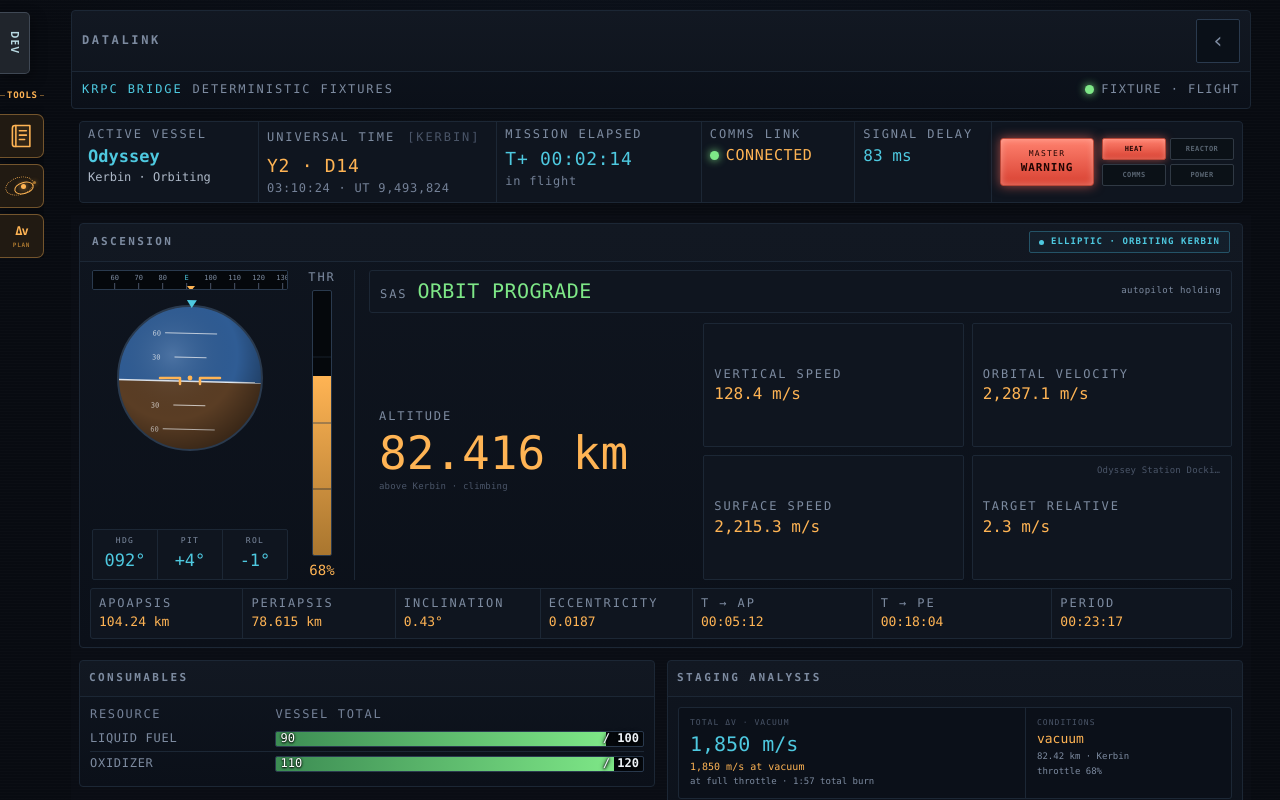
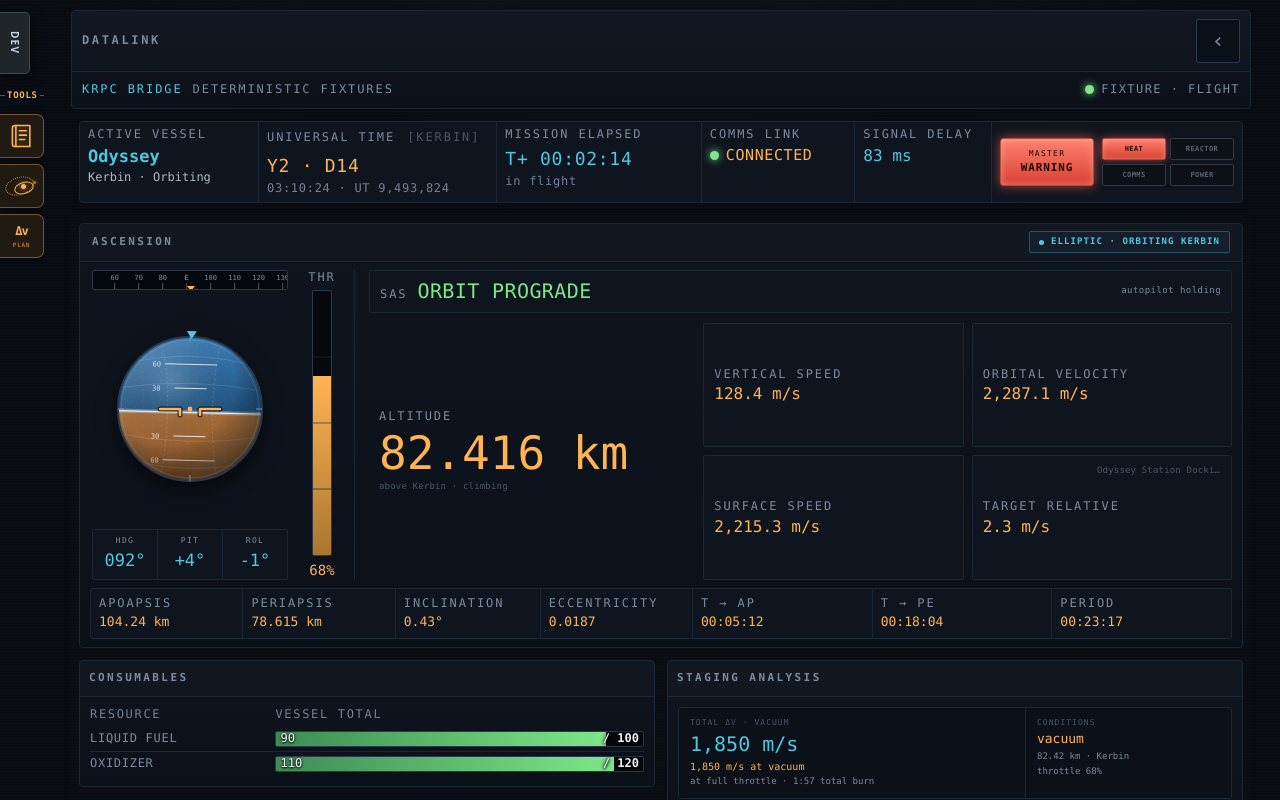
Before and after one commit to SacredWoobie/woobies-mission-control, a React (Vite) app in the folder frontend/: page / in a window 1280 px wide. Shown: the top 800 px of the page. Built offline with nearby package versions, Linux system fonts and the light colour scheme.

Commit message:
Polish and center Ascension navball

```diff
--- a/frontend/src/components/AscensionPanel.tsx
+++ b/frontend/src/components/AscensionPanel.tsx
@@ -45,9 +45,52 @@ function Navball({ heading, pitch, roll }: { heading?: number; pitch?: number; r
   const offset = pitch * .8;
   return (
     <svg aria-label={`Pitch ${Math.round(pitch)}, roll ${Math.round(roll)}, heading ${Math.round(normalHeading(heading) ?? 0)}`} className="navball" viewBox="0 0 168 168">
-      <defs><clipPath id="react-navball-clip"><circle cx="84" cy="84" r="72" /></clipPath><radialGradient id="react-navball-shade" cx="38%" cy="34%" r="75%"><stop offset="0%" stopColor="#fff" stopOpacity=".14" /><stop offset="60%" stopColor="#000" stopOpacity="0" /><stop offset="100%" stopColor="#000" stopOpacity=".45" /></radialGradient></defs>
-      <g clipPath="url(#react-navball-clip)"><g transform={`rotate(${-roll} 84 84)`}><g transform={`translate(0 ${offset})`}><rect className="nav-sky" x="12" y="-132" width="144" height="216" /><rect className="nav-ground" x="12" y="84" width="144" height="216" /><line className="nav-horizon" x1="12" x2="156" y1="84" y2="84" />{[-60,-30,30,60].map((degree) => <g key={degree}><line className="pitch-line" x1={degree % 60 === 0 ? 58 : 68} x2={degree % 60 === 0 ? 110 : 100} y1={84 - degree * .8} y2={84 - degree * .8} /><text className="pitch-label" x="54" y={87 - degree * .8}>{Math.abs(degree)}</text></g>)}</g></g><circle cx="84" cy="84" fill="url(#react-navball-shade)" r="72" /></g>
-      <circle className="nav-ring" cx="84" cy="84" r="72" /><path className="aircraft" d="M54 84 h20 v6 M114 84 h-20 v6" /><circle className="aircraft-dot" cx="84" cy="84" r="2.4" /><path className="roll-pointer" d="M84 14 l-5 -8 h10 z" transform={`rotate(${-roll} 84 84)`} />
+      <defs>
+        <clipPath id="react-navball-clip"><circle cx="84" cy="84" r="72" /></clipPath>
+        <linearGradient id="react-navball-sky" x1="0" x2="0" y1="0" y2="1">
+          <stop offset="0%" stopColor="#74c9f4" /><stop offset="48%" stopColor="#438dcc" /><stop offset="100%" stopColor="#20527f" />
+        </linearGradient>
+        <linearGradient id="react-navball-ground" x1="0" x2="0" y1="0" y2="1">
+          <stop offset="0%" stopColor="#a66b36" /><stop offset="48%" stopColor="#724725" /><stop offset="100%" stopColor="#34251d" />
+        </linearGradient>
+        <radialGradient id="react-navball-shade" cx="37%" cy="31%" r="78%">
+          <stop offset="0%" stopColor="#fff" stopOpacity=".18" /><stop offset="56%" stopColor="#000" stopOpacity="0" /><stop offset="100%" stopColor="#000" stopOpacity=".56" />
+        </radialGradient>
+        <linearGradient id="react-navball-glass" x1="0" x2="1" y1="0" y2="1">
+          <stop offset="0%" stopColor="#fff" stopOpacity=".20" /><stop offset="32%" stopColor="#fff" stopOpacity=".035" /><stop offset="68%" stopColor="#71d7ff" stopOpacity="0" /><stop offset="100%" stopColor="#000" stopOpacity=".18" />
+        </linearGradient>
+        <pattern id="react-navball-texture" width="9" height="9" patternUnits="userSpaceOnUse">
+          <circle cx="1.5" cy="1.5" r=".55" fill="#fff" opacity=".10" /><circle cx="6" cy="5" r=".45" fill="#08101a" opacity=".14" />
+        </pattern>
+      </defs>
+      <g clipPath="url(#react-navball-clip)">
+        <g transform={`rotate(${-roll} 84 84)`}>
+          <g transform={`translate(0 ${offset})`}>
+            <rect className="nav-sky" x="12" y="-132" width="144" height="216" />
+            <rect className="nav-ground" x="12" y="84" width="144" height="216" />
+            <g className="nav-grid">
+              <path className="nav-grid-line longitude" d="M42 -20 C68 22 68 146 42 188" />
+              <path className="nav-grid-line longitude" d="M126 -20 C100 22 100 146 126 188" />
+              <path className="nav-grid-line latitude" d="M14 38 Q84 18 154 38" />
+              <path className="nav-grid-line latitude" d="M12 61 Q84 49 156 61" />
+              <path className="nav-grid-line latitude" d="M12 107 Q84 119 156 107" />
+              <path className="nav-grid-line latitude" d="M14 130 Q84 150 154 130" />
+            </g>
+            <line className="nav-horizon-glow" x1="12" x2="156" y1="84" y2="84" />
+            <line className="nav-horizon" x1="12" x2="156" y1="84" y2="84" />
+            {[-60,-30,30,60].map((degree) => <g key={degree}><line className="pitch-line" x1={degree % 60 === 0 ? 58 : 68} x2={degree % 60 === 0 ? 110 : 100} y1={84 - degree * .8} y2={84 - degree * .8} /><text className="pitch-label" x="54" y={87 - degree * .8}>{Math.abs(degree)}</text></g>)}
+          </g>
+        </g>
+        <circle cx="84" cy="84" fill="url(#react-navball-texture)" r="72" />
+        <circle cx="84" cy="84" fill="url(#react-navball-shade)" r="72" />
+        <circle className="nav-glass" cx="84" cy="84" fill="url(#react-navball-glass)" r="70" />
+      </g>
+      <circle className="nav-inner-ring" cx="84" cy="84" r="69" />
+      <circle className="nav-ring" cx="84" cy="84" r="72" />
+      <g className="nav-bezel-ticks"><line x1="84" x2="84" y1="12" y2="18" /><line x1="84" x2="84" y1="150" y2="156" /><line x1="12" x2="18" y1="84" y2="84" /><line x1="150" x2="156" y1="84" y2="84" /></g>
+      <path className="aircraft aircraft-shadow" d="M54 84 h20 v6 M114 84 h-20 v6" />
+      <path className="aircraft" d="M54 84 h20 v6 M114 84 h-20 v6" />
+      <circle className="aircraft-dot" cx="84" cy="84" r="2.4" /><path className="roll-pointer" d="M84 14 l-5 -8 h10 z" transform={`rotate(${-roll} 84 84)`} />
     </svg>
   );
 }
@@ -179,7 +222,8 @@ export function AscensionPanel({ snapshot }: { snapshot: TelemetrySnapshot }) {
     >
       <div className="asc-cockpit">
         <div className="asc-instrument-column">
-          <div className="navwrap"><div className="heading-tape"><HeadingTape heading={heading} /></div><Navball heading={heading} pitch={pitch} roll={roll} /></div>
+          <div className="heading-tape"><HeadingTape heading={heading} /></div>
+          <div className="navball-stage"><Navball heading={heading} pitch={pitch} roll={roll} /></div>
           <div aria-label="Attitude readout" className="attitude-strip">
             <div><span className="label">HDG</span><span>{formatHeadingDegrees(heading)}&deg;</span></div>
             <div><span className="label">PIT</span><span>{formatAttitudeDegrees(pitch, true)}&deg;</span></div>
--- a/frontend/src/styles.css
+++ b/frontend/src/styles.css
@@ -1077,7 +1077,7 @@ button { font: inherit; }
 .asc-trajectory.elliptic { border-color: #245367; color: var(--cyan); background: rgba(32,85,105,.12); }
 .asc-trajectory.suborbital, .asc-trajectory.trajectory { border-color: var(--rule-bright); color: var(--slate); background: rgba(64,78,94,.12); }
 .asc-cockpit { display: grid; min-width: 0; min-height: 310px; align-items: stretch; grid-template-columns: 200px 44px minmax(0,1fr); gap: 12px; }
-.asc-instrument-column { display: flex; min-width: 0; flex-direction: column; align-items: center; justify-content: space-between; gap: 8px; }
+.asc-instrument-column { display: grid; min-width: 0; min-height: 0; align-items: center; justify-items: center; grid-template-rows: 20px minmax(0,1fr) auto; gap: 8px; }
 .sas-box { display: flex; min-width: 0; min-height: 43px; padding: 8px 10px; border: 1px solid var(--rule); border-radius: 3px; background: var(--panel); align-items: center; justify-content: space-between; gap: 12px; }
 .sas-primary { display: flex; min-width: 0; align-items: baseline; gap: 10px; }
 .sas-val { overflow: hidden; color: var(--green); font-size: 20px; line-height: 1.15; letter-spacing: .02em; text-overflow: ellipsis; white-space: nowrap; }
@@ -1094,16 +1094,24 @@ button { font: inherit; }
 .asc-flight-subtitle { overflow: hidden; color: var(--slate-dim); font-size: 9px; letter-spacing: .02em; text-overflow: ellipsis; white-space: nowrap; }
 .target-metric { position: relative; }
 .target-metric .asc-flight-subtitle { position: absolute; top: 9px; right: 10px; max-width: 48%; text-align: right; }
-.navwrap { display: flex; flex: 0 0 auto; flex-direction: column; align-items: center; gap: 4px; }
-.navball { width: 168px; height: 168px; }
+.navball-stage { display: grid; width: 100%; min-height: 0; place-items: center; }
+.navball { width: 168px; height: 168px; overflow: visible; filter: drop-shadow(0 7px 10px rgba(0,0,0,.5)); }
 .nav-empty, .nav-ring { fill: #05080c; stroke: var(--rule-bright); stroke-width: 2; }
 .nav-ring { fill: none; }
-.nav-sky { fill: var(--sky); }
-.nav-ground { fill: var(--ground); }
-.nav-horizon { stroke: #dfe7f0; stroke-width: 1.5; }
-.pitch-line { stroke: rgba(255,255,255,.7); stroke-width: 1; }
-.pitch-label { fill: rgba(255,255,255,.72); font: 7px var(--mono); text-anchor: end; }
+.nav-inner-ring { fill: none; stroke: rgba(116,201,244,.22); stroke-width: 1; }
+.nav-sky { fill: url(#react-navball-sky); }
+.nav-ground { fill: url(#react-navball-ground); }
+.nav-grid-line { fill: none; stroke: rgba(229,244,255,.22); stroke-width: .8; }
+.nav-grid-line.longitude { stroke-dasharray: 2 2.5; }
+.nav-grid-line.latitude { stroke: rgba(229,244,255,.18); }
+.nav-horizon-glow { stroke: rgba(255,255,255,.28); stroke-width: 4; }
+.nav-horizon { stroke: #f2f7fb; stroke-width: 1.4; }
+.pitch-line { stroke: rgba(255,255,255,.82); stroke-width: 1; }
+.pitch-label { fill: rgba(255,255,255,.82); font: 7px var(--mono); text-anchor: end; }
+.nav-glass { mix-blend-mode: screen; }
+.nav-bezel-ticks { stroke: #7f9aad; stroke-width: 1; }
 .aircraft { fill: none; stroke: var(--amber); stroke-width: 2.5; stroke-linecap: round; stroke-linejoin: round; }
+.aircraft-shadow { stroke: rgba(0,0,0,.68); stroke-width: 5; }
 .aircraft-dot { fill: var(--amber); }
 .roll-pointer { fill: var(--cyan); }
 .heading-tape { position: relative; width: 196px; height: 20px; overflow: hidden; border: 1px solid var(--rule-bright); border-radius: 2px; background: #05080c; }
```
Also changed, not shown: 2 other files (tests, documents, lock files or other folders).
